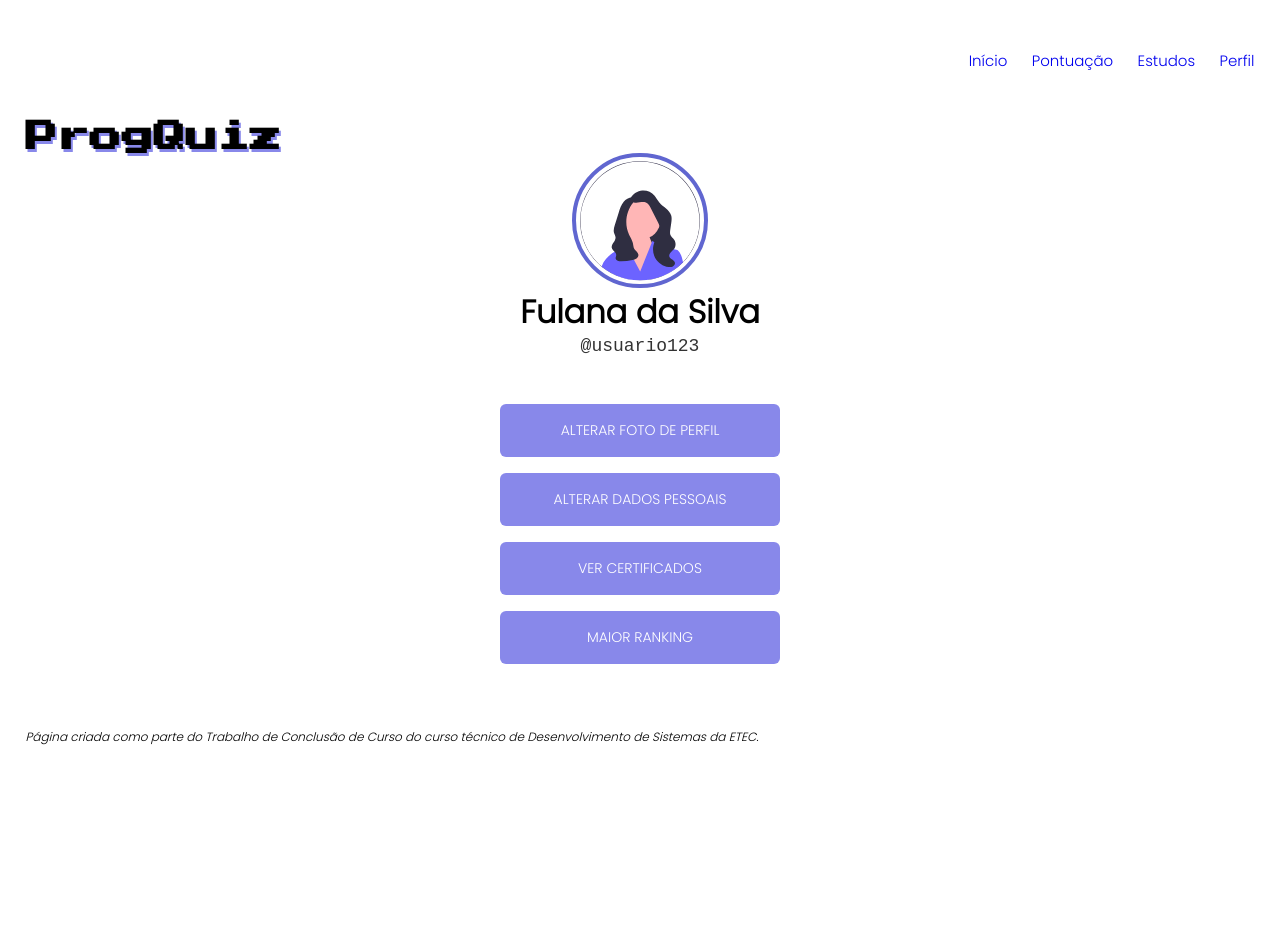
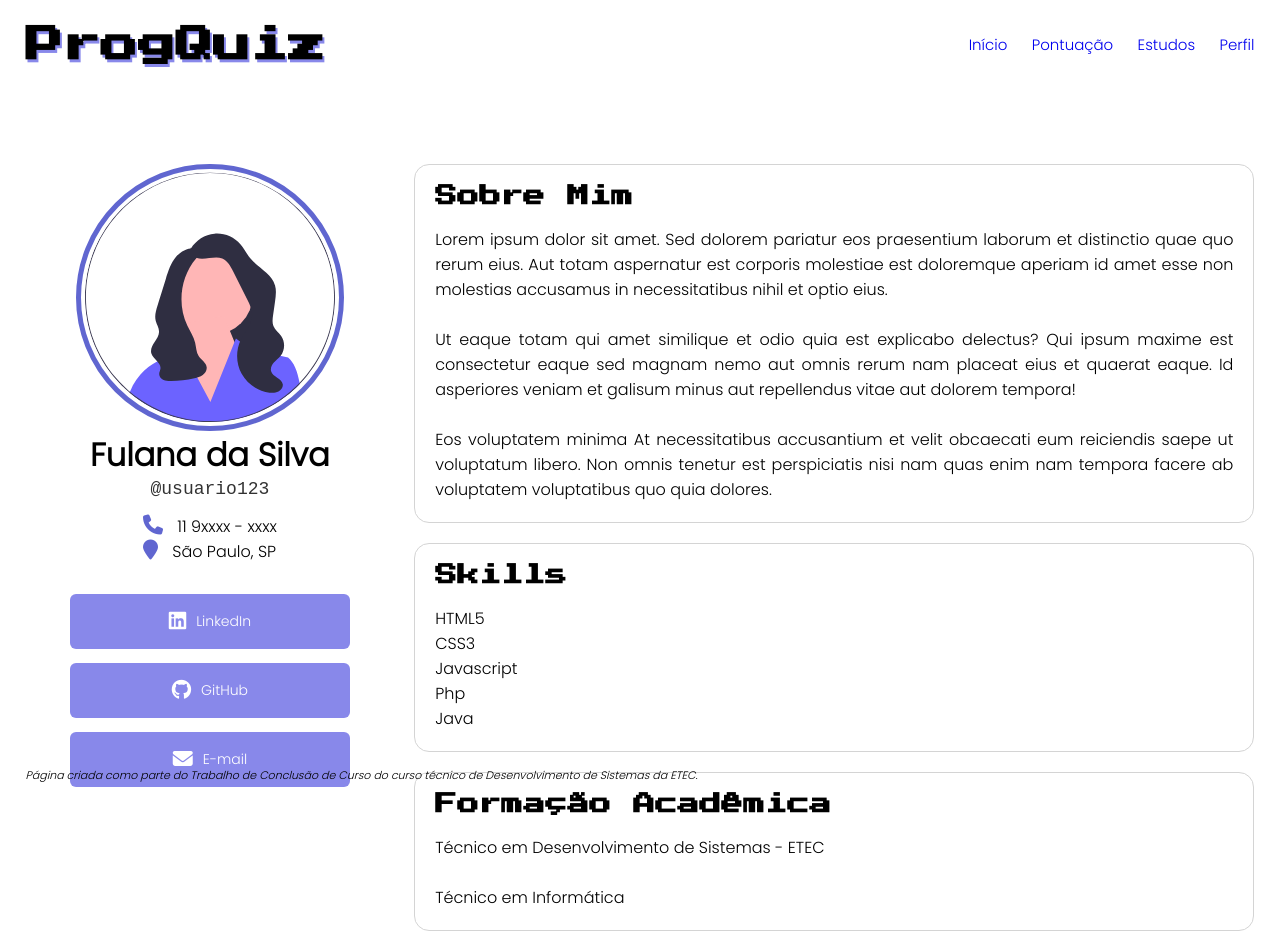
Before and after one commit to geovanaborba/TCC-website, a plain HTML site: page src/assets/pages/perfil.html in a window 1280 px wide. Before the commit the page ends 800 px from the top, so only its background shows below. Drawn offline with Linux system fonts and the light colour scheme.

Commit message:
pag perfil alterada

```diff
--- a/src/assets/pages/perfil.html
+++ b/src/assets/pages/perfil.html
@@ -20,6 +20,11 @@
 <body>
 
     <nav>
+        <header>
+            <h1>ProgQuiz</h1>
+        </header>
+
+        <div class="menu">
             <ul>
                 <a href="../../../index.html">
                     <li>Início</li>
@@ -34,33 +39,101 @@
                     <li>Perfil</li>
                 </a>
             </ul>
+        </div>
     </nav>
 
-    <header>
-        <h1>ProgQuiz</h1>
-    </header>
-
-    <section class="card-perfil">
+    <section class="container">
+        <div class="card-perfil">
             <img class="avatar" src="../imgs/undraw_female_avatar_re_uk8y.svg">
             <h1>Fulana da Silva</h1>
             <p class="username">@usuario123</p>
 
+            <ul>
+
+                <li>
+                    <i class="fa-solid fa-phone"></i>
+                    11 9xxxx - xxxx
+                </li>
+
+
+                <li>
+                    <i class="fa-solid fa-location-pin"></i>
+                    São Paulo, SP
+                </li>
+
+            </ul>
 
             <ul>
                 <li>
-                    <a href="#">Alterar foto de perfil</a>
+                    <a target="_blank" href="https://www.linkedin.com/in/geovanaborba/">
+                        <i class="fa-brands fa-linkedin"></i>
+                        LinkedIn
+                    </a>
                 </li>
+
                 <li>
-                    <a href="#">Alterar dados pessoais</a>
+                    <a target="_blank" href="https://github.com/geovanaborba">
+                        <i class="fa-brands fa-github"></i>
+                        GitHub
+                    </a>
                 </li>
+
                 <li>
-                    <a href="#">Ver certificados</a>
+                    <a href="#">
+                        <i class="fa-solid fa-envelope"></i>
+                        E-mail
+                    </a>
                 </li>
-                <li>
-                    <a href="#">Maior ranking</a>
-                </li>
+
             </ul>
+
+
+        </div>
+
+        <div class="coluna">
+            <div class="card">
+                <h3>Sobre Mim</h3>
+
+                <p>
+                    Lorem ipsum dolor sit amet. Sed dolorem pariatur eos praesentium laborum et distinctio quae quo
+                    rerum eius. Aut totam aspernatur est corporis molestiae est doloremque aperiam id amet esse non
+                    molestias accusamus in necessitatibus nihil et optio eius.
+                </p>
+                <br>
+                <p>
+                    Ut eaque totam qui amet similique et odio quia est explicabo delectus? Qui ipsum maxime est
+                    consectetur eaque sed magnam nemo aut omnis rerum nam placeat eius et quaerat eaque. Id asperiores
+                    veniam et galisum minus aut repellendus vitae aut dolorem tempora!
+                </p>
+                <br>
+                <p>
+                    Eos voluptatem minima At necessitatibus accusantium et velit obcaecati eum reiciendis saepe ut
+                    voluptatum libero. Non omnis tenetur est perspiciatis nisi nam quas enim nam tempora facere ab
+                    voluptatem voluptatibus quo quia dolores.
+                </p>
+            </div>
+
+            <div class="card">
+                <h3>Skills</h3>
+                <ul>
+                    <li>HTML5</li>
+                    <li>CSS3</li>
+                    <li>Javascript</li>
+                    <li>Php</li>
+                    <li>Java</li>
+                </ul>
+            </div>
+            <div class="card">
+                <h3>Formação Acadêmica</h3>
+                <ul>
+                    <li>Técnico em Desenvolvimento de Sistemas - ETEC</li>
+                    <br>
+                    <li>Técnico em Informática </li>
+                </ul>
+            </div>
+        </div>
     </section>
+
 
 
     <footer>
@@ -68,6 +141,8 @@
             ETEC. </p>
     </footer>
 
+    <script src="https://kit.fontawesome.com/807636c401.js" crossorigin="anonymous"></script>
 </body>
 
+
 </html>
--- a/src/css/perfil.css
+++ b/src/css/perfil.css
@@ -11,13 +11,16 @@ body {
 }
 
 nav {
-    text-align: right;
+  display: flex;
+  justify-content: space-between;
+  align-items: center;
 }
 
 nav li {
   display: inline-block;
   margin-left: 20px;
   font-size: 15px;
+
 }
 
 nav li:hover {
@@ -25,28 +28,62 @@ nav li:hover {
   cursor: pointer;
 }
 
+/* ----- Menu Dropdown para as Configurações ----- */
+
+.dropdown {
+  position:absolute;
+  background-color:#fff;
+  display:none;
+}
+
+nav li:hover ul, .menu li.over ul{
+  display:block;
+  right: 0;
+  width: 200px;
+}
+
+.li-dropdown {
+  padding-top: 20px;
+}
+
+.li-dropdown:hover {
+  background-color: var(--roxo);
+  color: #fff;
+  width:150px;
+  box-shadow: 2px 2px 2px 1px rgba(0, 0, 0, 0.2);
+  }
+
+/* ----- Fim do Menu Dropdown ----- */
+
 header {
   font-family: 'Press Start 2P', cursive;
-    font-size: 15px;
+  font-size: 25px;
   text-shadow: 2px 3px var(--lilas);
+}
+
+.container {
+  display: grid;
+  grid-template-columns: 30% auto;
+  grid-column-gap: 20px;
+  margin-top: 100px;
 }
 
 .card-perfil {
   display: flex;
   flex-direction: column;
-    text-align: center;
   align-items: center;
-    justify-content: center;
+
+
 }
 
-  img.avatar {
+.avatar {
   border-radius: 50%;
-    width: 120px;
+  width: 250px;
   padding: 3.7px;
-    border: var(--roxo) solid 4px;
+  border: var(--roxo) solid 5px;
 }
 
-  h1 {
+.card-perfil h1 {
   font-size: 32px;
 }
 
@@ -56,34 +93,63 @@ header {
   font-size: 18px;
 }
 
-  ul {
-    margin: 48px 0;
+.card-perfil ul {
+  margin: 15px 0;
 }
 
-  ul li a {
+.card-perfil a {
   width: 280px;
-    height: 53px;
+  height: 55px;
   display: flex;
   align-items: center;
   justify-content: center;
-    background: var(--lilas); /* hex: 0 - F */
+
+  background: var(--lilas);
   color: white;
-    text-transform: uppercase;
   font-size: 14px;
 
-    margin-bottom: 16px;
+  margin-bottom: 14px;
   border-radius: 6px;
 
   transition: 400ms;
 }
 
+.card-perfil a:hover {
+  background-color: var(--laranja);
+}
 
-ul li a:hover {
-    background: var(--laranja);
+.card-perfil i {
+  padding-right: 10px;
+  font-size: 20px;
+}
+
+.fa-location-pin, .fa-phone {
+  color: var(--roxo);
+}
+
+.coluna {
+  display: flex;
+  flex-direction: column;
+  row-gap: 20px;
+}
+
+.card h3 {
+  font-family: 'Press Start 2P', cursive;
+  font-size: 22px;
+  padding-bottom: 20px;
+}
+
+.card {
+  font-family: Poppins;
+  border:1px solid rgb(212, 212, 212);
+  border-radius: 15px;
+  padding: 20px;
+  text-align: justify;
 }
 
 footer {
-    font-size: 12px;
+  position: absolute;
+  font-size: 11px;
   font-style: italic;
   bottom: 2%;
 }
```
Lines whose indentation alone changed are shown as unchanged.
